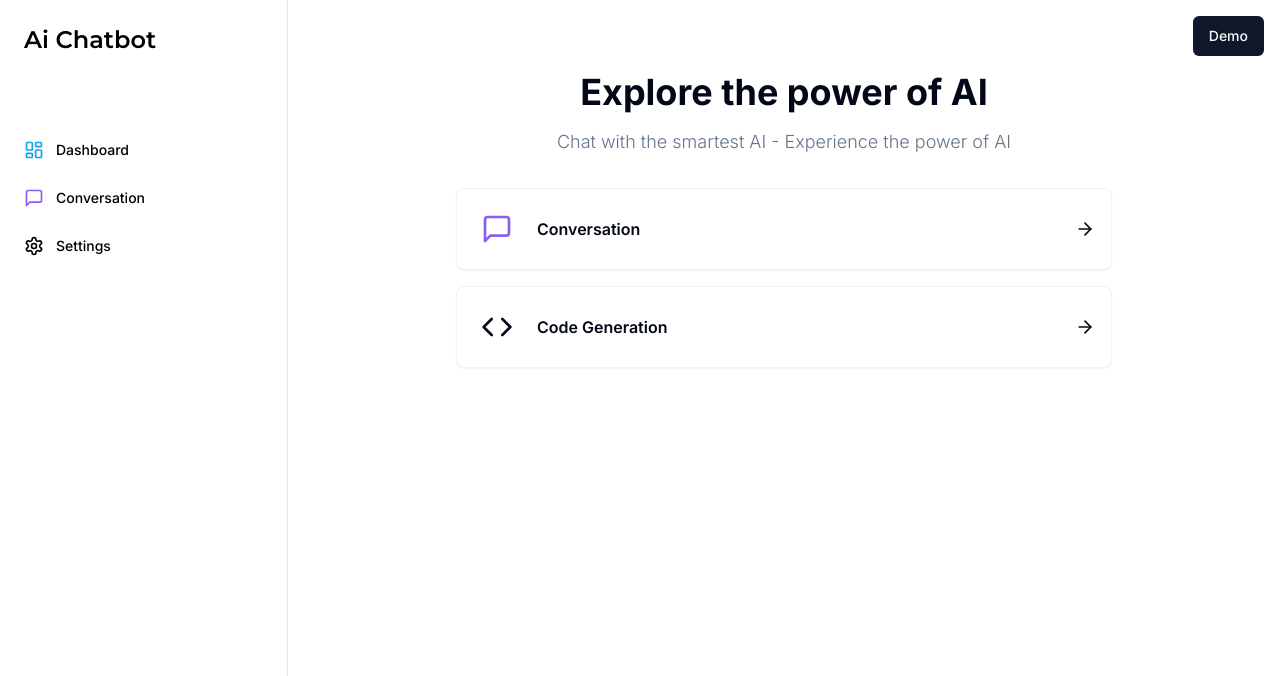
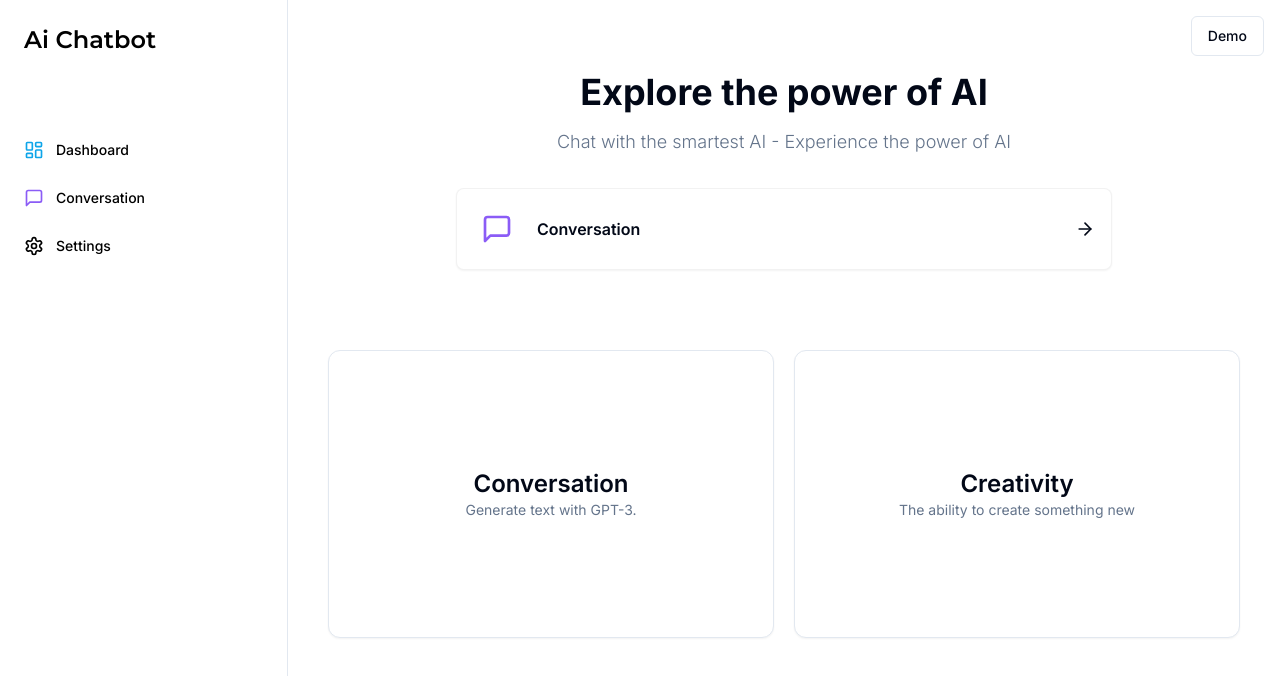
Before and after one commit to bvcr93/Saas-AI-chat, a Next.js app: page /dashboard in a window 1280 px wide. Shown: the top 676 px of the page. Built offline with nearby package versions, Linux system fonts and the light colour scheme.

Commit message:
removed settings

```diff
--- a/app/(dashboard)/(routes)/dashboard/page.tsx
+++ b/app/(dashboard)/(routes)/dashboard/page.tsx
@@ -5,7 +5,7 @@ import { useRouter } from "next/navigation";
 
 import { Card } from "@/components/ui/card";
 import { cn } from "@/lib/utils";
-import { tools } from "@/constants";
+import { cardTools, tools } from "@/constants";
 
 export default function HomePage() {
   const router = useRouter();
@@ -22,16 +22,30 @@ export default function HomePage() {
       </div>
       <div className="px-4 md:px-20 lg:px-32 space-y-4">
         {tools.map((tool) => (
-          <Card onClick={() => router.push(tool.href)} key={tool.href} className="p-4 border-black/5 flex items-center justify-between hover:shadow-md transition cursor-pointer">
+          <Card
+            onClick={() => router.push(tool.href)}
+            key={tool.href}
+            className="p-4 border-black/5 flex items-center justify-between hover:shadow-md transition cursor-pointer"
+          >
             <div className="flex items-center gap-x-4">
               <div className={cn("p-2 w-fit rounded-md", tool.bgColor)}>
                 <tool.icon className={cn("w-8 h-8", tool.color)} />
               </div>
-              <div className="font-semibold">
-                {tool.label}
+              <div className="font-semibold">{tool.label}</div>
+            </div>
+            <ArrowRight className="w-5 h-5" />
+          </Card>
+        ))}
+      </div>
+      <div className="flex mt-20 gap-5">
+        {cardTools.map((card) => (
+          <Card className="flex-1 h-72 w-72 rounded-xl border" {...card}>
+            <div className="flex flex-col items-center justify-center h-full">
+              <div className="text-2xl font-semibold">{card.title}</div>
+              <div className="text-sm text-muted-foreground">
+                {card.description}
               </div>
             </div>
-            <ArrowRight className="w-5 h-5" />
           </Card>
         ))}
       </div>
--- a/app/(landing)/page.tsx
+++ b/app/(landing)/page.tsx
@@ -1,9 +1,10 @@
 import { Button } from "@/components/ui/button";
 import React from "react";
 import Link from "next/link";
+import { ArrowRightCircleIcon } from "lucide-react";
 export default function LandingPage() {
   return (
-    <div className="min-h-screen bg-slate-900 text-white flex items-center justify-center">
+    <div className="min-h-screen w-full bg-slate-900 text-white flex items-center justify-center">
       <div className="maincol flex flex-col ">
         <div className="py-4 text-5xl font-semibold gradient-text">
           Revolutionizing Education with AI
@@ -13,9 +14,10 @@ export default function LandingPage() {
             <Button
               size="lg"
               variant="destructive"
-              className="bg-slate-800 mx-auto text-lg rounded-full hover:bg-slate-700  mt-4"
+              className="bg-slate-800 text-slate-300 hover:text-white flex gap-4 mx-auto text-lg rounded-full hover:bg-slate-700  mt-4"
             >
-              Get started
+              <p>Try it out</p>
+              <ArrowRightCircleIcon className="h-6 w-6" />
             </Button>
           </Link>
         </div>
--- /dev/null
+++ b/components/Card.tsx
@@ -0,0 +1,8 @@
+import React from "react";
+interface CardProps {
+  title: string;
+  description: string;
+}
+export default function Card({ title, description }: CardProps) {
+  return <div className="flex-1 h-72 w-72 rounded-xl border">Card</div>;
+}
--- a/components/Navbar.tsx
+++ b/components/Navbar.tsx
@@ -5,7 +5,7 @@ export default function Navbar() {
     <div className="flex items-center p-4 ">
       <MobileSidebar />
       <div className="flex w-full justify-end">
-        <Button className={"cursor-not-allowed"}>Demo</Button>
+        <Button variant='outline' className={"cursor-not-allowed"}>Demo</Button>
       </div>
     </div>
   );
--- a/constants.ts
+++ b/constants.ts
@@ -1,6 +1,4 @@
-import { Code, ImageIcon, MessageSquare, Music, VideoIcon } from "lucide-react";
-
-export const MAX_FREE_COUNTS = 5;
+import { MessageSquare, AccessibilityIcon } from "lucide-react";
 
 export const tools = [
   {
@@ -10,11 +8,16 @@ export const tools = [
     color: "text-violet-500",
     bgColor: "bg-violet-500/10",
   },
+];
+
+export const cardTools = [
   {
-    label: "Code Generation",
-    icon: Code,
-    color: "text-green-700",
-    bgColor: "bg-green-700/10",
-    href: "/code",
+    title: "Conversation",
+    description: "Generate text with GPT-3.",
+    icon: AccessibilityIcon,
+  },
+  {
+    title: "Creativity",
+    description: "The ability to create something new",
   },
 ];
```
